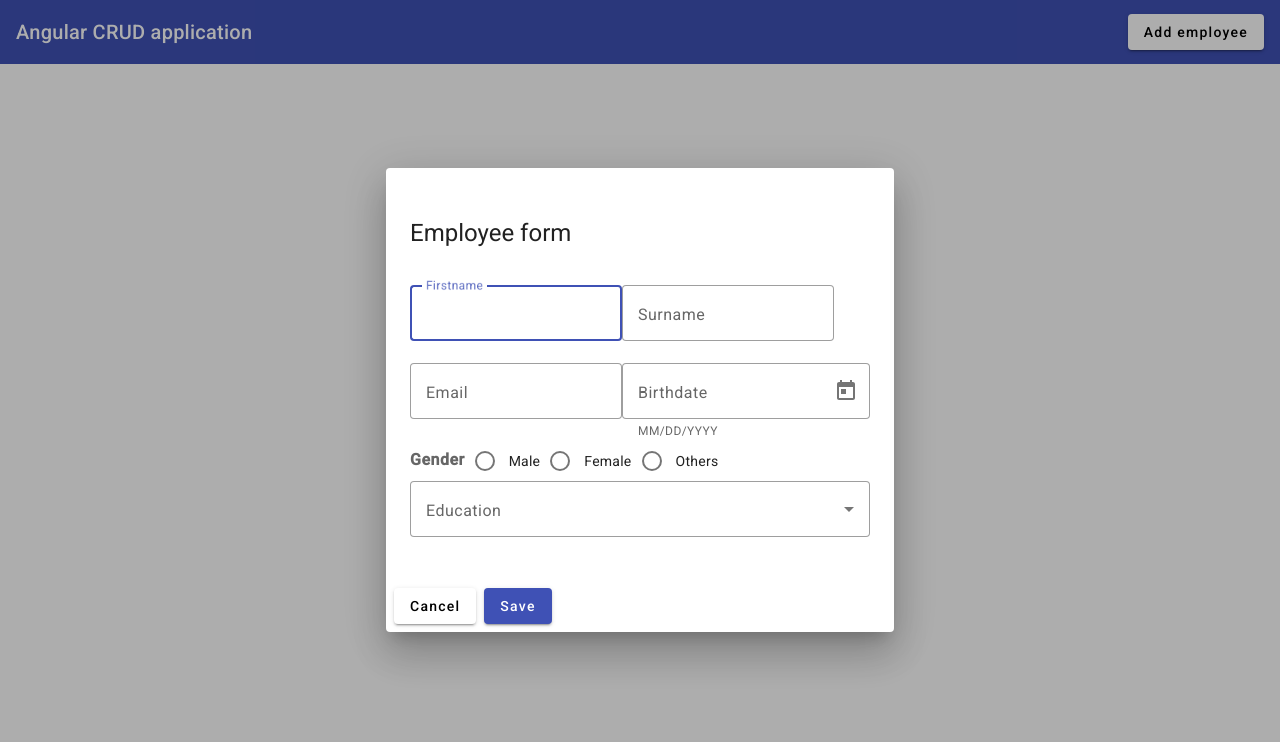
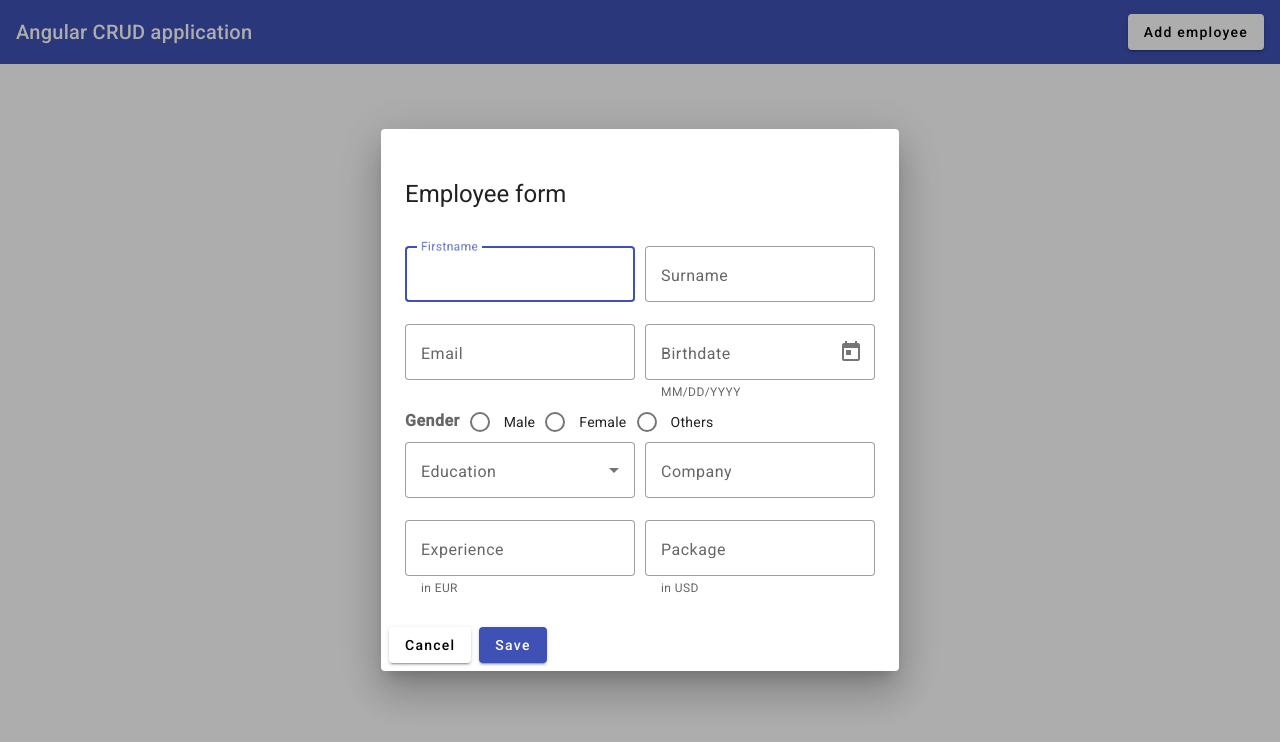
Before and after one commit to aobuhov/AngularCRUD, an Angular app in the folder crud-app/: page / in a window 1280 px wide. Both pictures are taken after a click on the button "Add employee". Shown: the top 742 px of the page. Built offline with nearby package versions, Linux system fonts and the light colour scheme.

Commit message:
add Experience and Package change some bugs

```diff
--- a/crud-app/src/app/components/employee-add-edit/employee-add-edit.component.html
+++ b/crud-app/src/app/components/employee-add-edit/employee-add-edit.component.html
@@ -2,17 +2,17 @@
   <h1>Employee form</h1>
 </div>
 <div mat-dialog-content class="content">
-  <div class="row>">
+  <div class="row">
     <mat-form-field appearance="outline">
       <mat-label>Firstname</mat-label>
       <input matInput type="text" placeholder="Ex. Aleksei">
     </mat-form-field>
     <mat-form-field appearance="outline">
-      <mat-label matInput type="text" placeholder="Ex. Obukhov">Surname</mat-label>
-      <input matInput>
+      <mat-label>Surname</mat-label>
+      <input matInput type="text" placeholder="Ex. Obukhov">
     </mat-form-field>
   </div>
-  <div class="row>">
+  <div class="row">
     <mat-form-field appearance="outline">
       <mat-label>Email</mat-label>
       <input matInput type="email" placeholder="Ex. mail@gmail.com">
@@ -44,6 +44,22 @@
         </mat-option>
       </mat-select>
     </mat-form-field>
+    <mat-form-field appearance="outline">
+      <mat-label>Company</mat-label>
+      <input matInput type="text" placeholder="Ex. Google">
+    </mat-form-field>
+  </div>
+  <div class="row">
+    <mat-form-field appearance="outline">
+      <mat-label>Experience</mat-label>
+      <input matInput type="text" placeholder="Ex. 4">
+      <mat-hint>in EUR</mat-hint>
+    </mat-form-field>
+    <mat-form-field appearance="outline">
+      <mat-label>Package</mat-label>
+      <input matInput type="text" placeholder="Ex. 12">
+      <mat-hint>in USD</mat-hint>
+    </mat-form-field>
   </div>
 </div>
 <div mat-dialog-actions>
--- a/crud-app/src/app/components/employee-add-edit/employee-add-edit.component.scss
+++ b/crud-app/src/app/components/employee-add-edit/employee-add-edit.component.scss
@@ -3,9 +3,9 @@
 }
 .row {
   display: flex;
-  gap: 10px;
+  gap:10px;
 
-  mat-form-field {
+  mat-form-field  {
     width: 100%;
   }
 }
```
